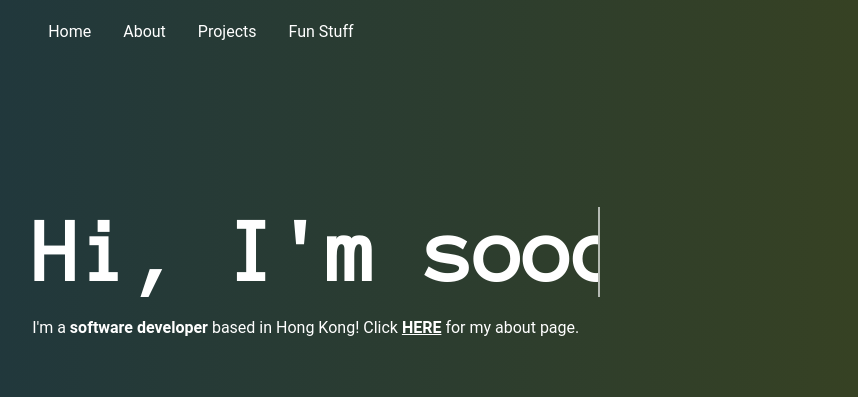
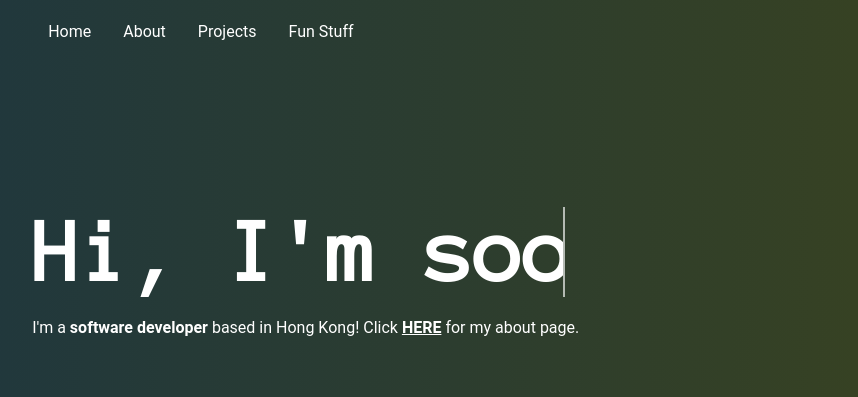
Before and after one commit to soocc/sooccsocks2, a Jekyll site: the page built from index.html, in a window 1280 px wide. Shown: the top 397 px of the page, without its empty margins (39-897 px from the left). Built offline with Jekyll 4.4.1, drawn with Linux system fonts in a browser that asks for light colours; some web fonts are replaced.

Commit message:
Update index.html

```diff
--- a/index.html
+++ b/index.html
@@ -40,7 +40,7 @@ layout: default
 
       @keyframes typewriter {
         from{width: 0;}
-        to{width: 8em;}
+        to{width: 7.5em;}
       }
 
       @keyframes blinkTextCursor {
```
